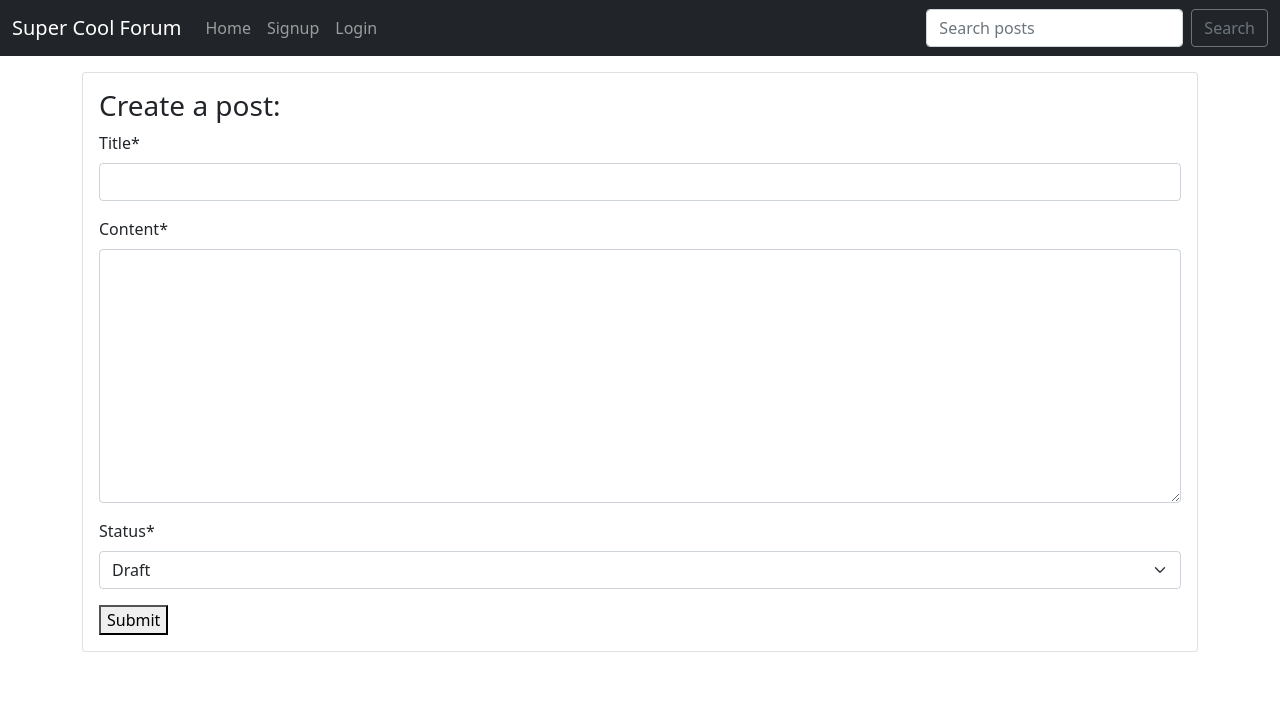
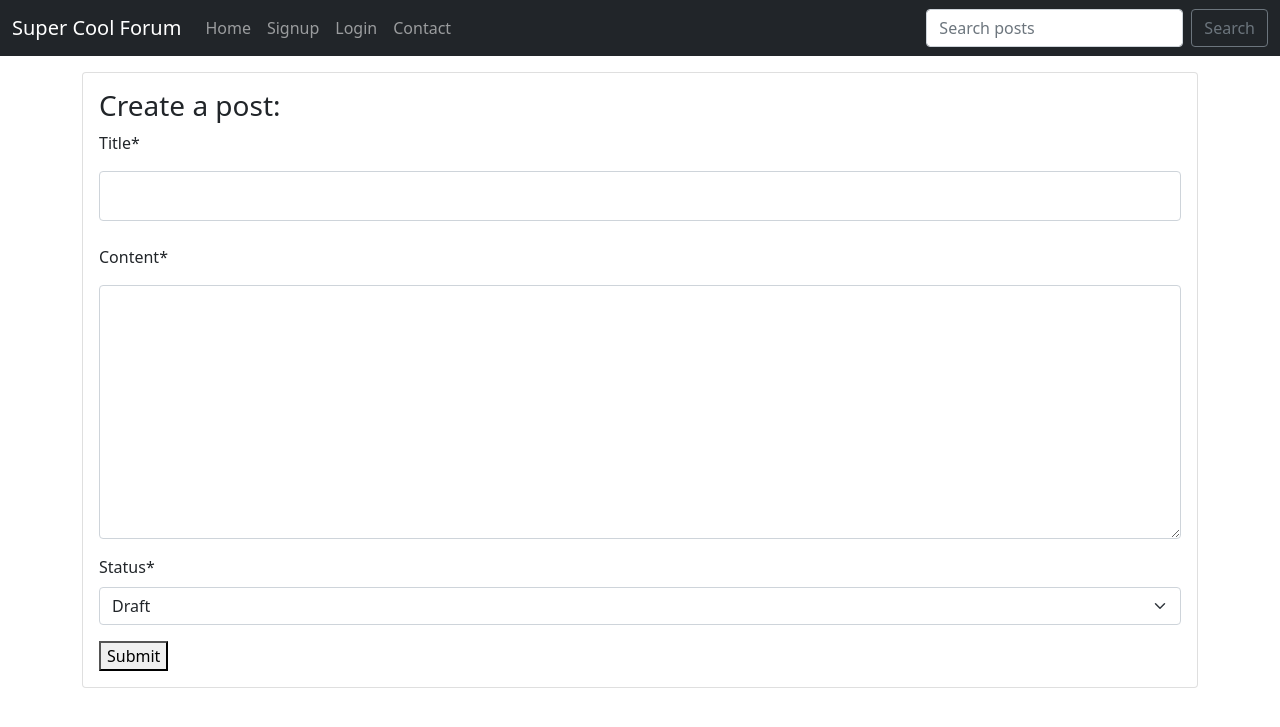
Before and after one commit to Code-Institute-Submissions/sarahjameson-CI-PP4-super_cool_forum_AugResub, a Django app: page /create-post in a window 1280 px wide. Shown: the top 727 px of the page. Run offline with Django 3.2, Linux system fonts and the light colour scheme; some libraries are stand-ins or nearby versions.

Commit message:
Added custom model - contact

```diff
--- a/reddit/forms.py
+++ b/reddit/forms.py
@@ -1,4 +1,4 @@
-from .models import Comment, Post
+from .models import Comment, Post, Contact
 from django import forms
 
 
@@ -12,3 +12,8 @@ class PostForm(forms.ModelForm):
     class Meta:
         model = Post
         fields = ('title', 'content', 'status')
+
+class ContactForm(forms.ModelForm):
+    class Meta:
+        model = Contact
+        fields = '__all__'
--- a/reddit/models.py
+++ b/reddit/models.py
@@ -27,13 +27,25 @@ class Post(models.Model):
     def number_of_likes(self):
         return self.likes.count()
 
+    def allowed_to_edit(self, request, slug):
+        if self.author:
+            return True
+        else:
+            return False
+
+    def allowed_to_delete(self, request, slug):
+        if self.author:
+            return True
+        else:
+            return False
+
 
 class Comment(models.Model):
     post = models.ForeignKey(
         Post,
         on_delete=models.CASCADE,
         related_name='comments'
-        )
+    )
     name = models.CharField(max_length=80)
     email = models.EmailField()
     body = models.TextField()
@@ -44,3 +56,11 @@ class Comment(models.Model):
 
     def __str__(self):
         return f"Comment {self.body} by {self.name}"
+
+class Contact(models.Model):
+    email = models.EmailField()
+    subject = models.CharField(max_length=255)
+    message = models.TextField()
+
+    def __str__(self):
+        return self.email
--- a/reddit/urls.py
+++ b/reddit/urls.py
@@ -15,4 +15,5 @@ urlpatterns = [
     ),
     path('user-profile', views.ProfilePostList.as_view(), name='user_profile'),
     path('search-posts', views.SearchPosts.as_view(), name='search_posts'),
+    path('contact', views.contact_view, name='contact'),
     ]
--- a/reddit/views.py
+++ b/reddit/views.py
@@ -1,9 +1,9 @@
 from django.shortcuts import (
     render, get_object_or_404, get_list_or_404, reverse, redirect)
 from django.views import generic, View
-from django.http import HttpResponseRedirect
+from django.http import HttpResponseRedirect, HttpResponse
 from .models import Post, Comment
-from .forms import CommentForm, PostForm
+from .forms import CommentForm, PostForm, ContactForm
 from django.utils.text import slugify
 
 
@@ -162,3 +162,9 @@ class SearchPosts(View):
             "searched": searched,
             "posts": posts
         })
+
+
+def contact_view(request):
+    form = ContactForm()
+    context = {'form': form}
+    return render(request, "contact.html", context)
--- a/static/css/style.css
+++ b/static/css/style.css
@@ -11,3 +11,10 @@ body{
 footer{
   margin-top:auto;
 }
+
+input[type=text], input[type=email], textarea {
+  width: 100%;
+  padding: 12px 20px;
+  margin: 8px 0;
+  display: inline-block;
+ }
--- a/templates/base.html
+++ b/templates/base.html
@@ -44,6 +44,9 @@
             <a class="nav-link" href="{% url 'account_login' %}">Login</a>
           </li>
           {% endif %}
+          <li class="nav-item">
+            <a class="nav-link" href="{% url 'contact' %}">Contact</a>
+          </li>
         </ul>
         <form class="d-flex" method="post" action="{% url 'search_posts' %}">
           {% csrf_token %}
```
Also changed, not shown: templates/contact.html (added, +23 -0 lines), reddit/migrations/0004_contact.py (added).
